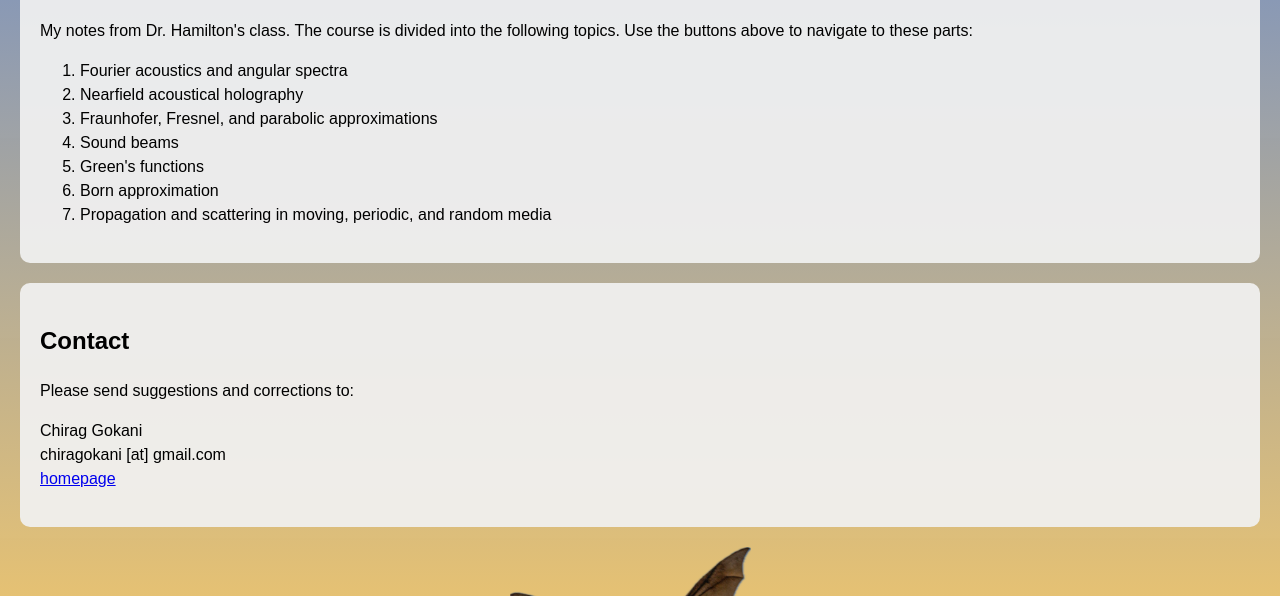
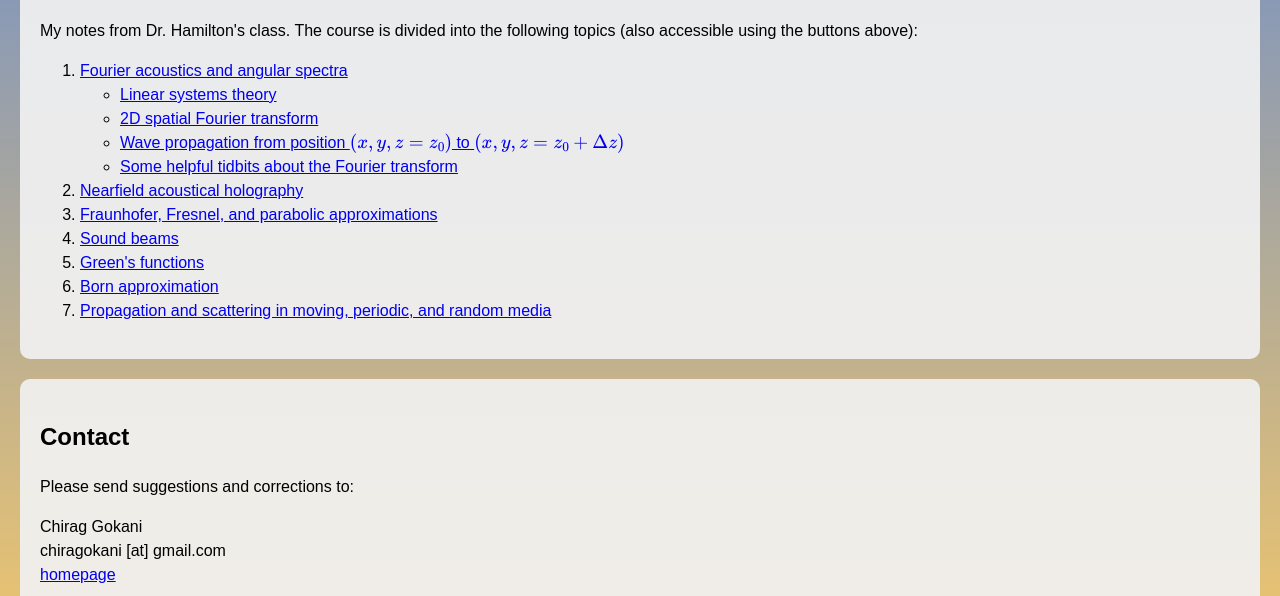
Before and after one commit to chiragokani/wave, a plain HTML site: page index.html in a window 1280 px wide. Shown: the part 162-758 px from the top of the page. Drawn offline with nearby package versions, Linux system fonts and the light colour scheme.

Commit message:
Update index.html

```diff
--- a/index.html
+++ b/index.html
@@ -134,15 +134,29 @@ window.MathJax = {
 <div class="textbox">
 <h1>Wave Phenomena</h1>
 
-<p>My notes from Dr. Hamilton's class. The course is divided into the following topics. Use the buttons above to navigate to these parts:</p>
+<p>My notes from Dr. Hamilton's class. The course is divided into the following topics (also accessible using the buttons above):</p>
 <ol>
-<li>Fourier acoustics and angular spectra</li>
-<li>Nearfield acoustical holography</li>
-<li>Fraunhofer, Fresnel, and parabolic approximations</li>
-<li>Sound beams</li>
-<li>Green's functions</li>
-<li>Born approximation</li>
-<li>Propagation and scattering in moving, periodic, and random media</li>
+<li><a href="1.html">Fourier acoustics and angular spectra</a></li>
+<ul>
+<li><a href="1.html#linear">Linear systems theory</a></li>
+<li><a href="1.html#2">2D spatial Fourier transform</a></li>
+<li><a href="1.html#wave_prop">Wave propagation from position \((x,y,z=z_0)\) to \((x,y,z=z_0+\Delta z)\)</a></li>
+<li><a href="1.html#some">Some helpful tidbits about the Fourier transform</a></li>
+
+</ul>
+
+<li><a href="2.html">Nearfield acoustical holography</a></li>
+
+<li><a href="3.html">Fraunhofer, Fresnel, and parabolic approximations</a></li>
+
+<li><a href="4.html">Sound beams</a></li>
+
+<li><a href="5.html">Green's functions</a></li>
+
+<li><a href="6.html">Born approximation</a></li>
+
+<li><a href="7.html">Propagation and scattering in moving, periodic, and random media</a></li>
+
 </ol>
 </div>
 
```
